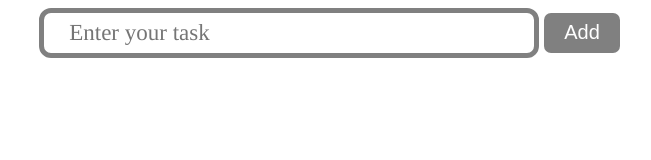
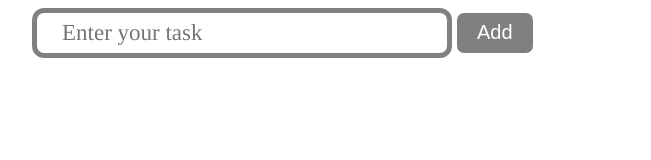
Before and after one commit to mrnoob101101/TODO, a plain HTML site: page index.html in a window 1280 px wide. Shown: the whole page, without its empty margins (476-1127 px from the left). Drawn offline with Linux system fonts and the light colour scheme.

Commit message:
Fix Checkbox Display Error 3

```diff
--- a/css/style.css
+++ b/css/style.css
@@ -1,18 +1,21 @@
 .body {
 
     font-family: 'Tinos', serif;
-
+    margin: 0;
 }
 .success {
     text-decoration: line-through;
 }
 .block {
     max-width: 600px;
-    width: 600px;
+    width: 40%;
     height: 100%;
     outline: none;
     font-family: 'Tinos', serif;
     margin-left: 500px;
+    display: flex;
+    justify-content: center;
+    flex-direction: column;
 }
 .control {
     display: flex;
@@ -65,6 +68,7 @@
 
 .taskBox {
     display:flex;
+
     font-size: 23px;
     margin-left: 30px;
     padding: 5px 80px 5px 10px;
```
